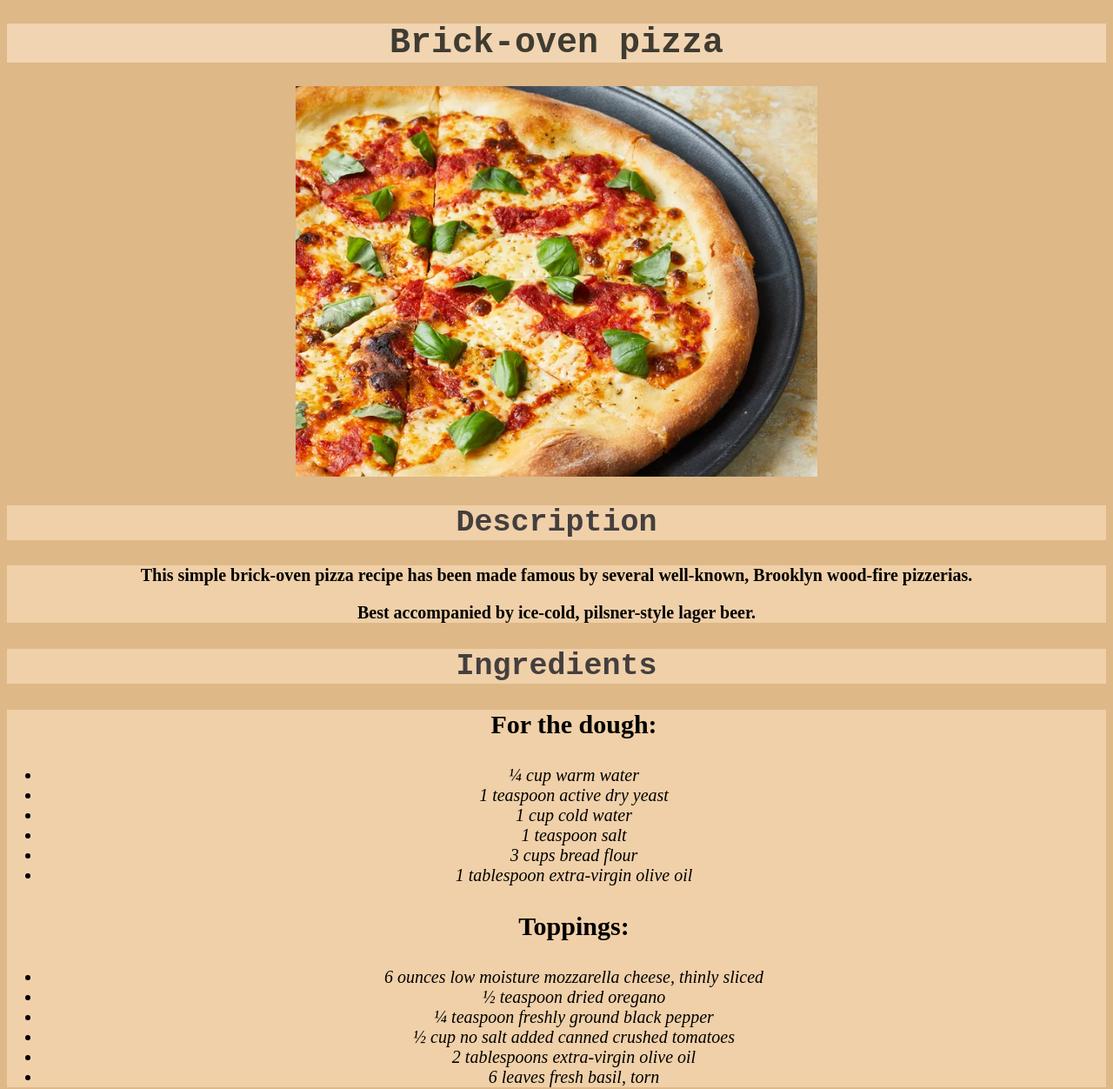
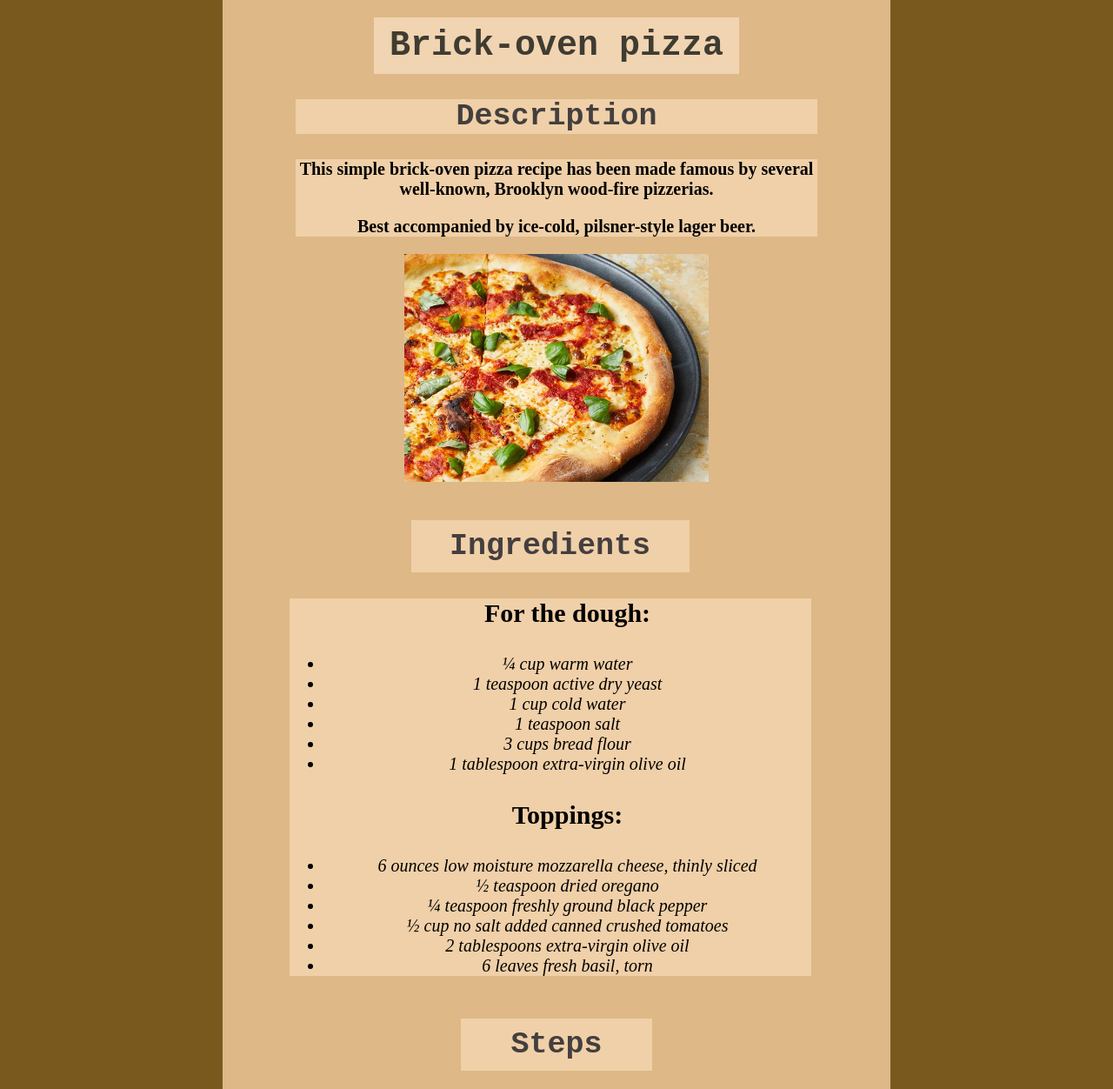
Before and after one commit to MilsenOnly12k/odin-recipes, a plain HTML site: page recipes/pizza.html in a window 1280 px wide. Shown: the top 1252 px of the page at 87% size. Drawn offline with Linux system fonts and the light colour scheme.

Commit message:
Css layout changes to pizza.html and index.html

```diff
--- a/recipes/pizza.css
+++ b/recipes/pizza.css
@@ -1,6 +1,40 @@
 body {
+  background-color: rgb(122, 89, 30);
+  text-align: center;
+  box-sizing: border-box;
+  margin: 0 auto;
+}
+
+.Site {
+  width: auto;
+  margin: 0 20%;
   background-color: burlywood;
-  text-align: center;
+}
+
+.FirstDiv,
+.SecondDiv {
+  margin: 0 10px 10px;
+  height: auto;
+}
+
+.MainBox,
+.SecondBox {
+
+  width: 600px;
+  display: inline-block;
+
+}
+
+.Ingr,
+.Desc {
+  margin: 0 auto;
+  width: 600px;
+  display: inline-block;
+
+}
+
+.Ingr {
+  margin-right: 2%;
 }
 
 #Header {
@@ -8,11 +42,14 @@ body {
   font-size: 40px;
   background-color: rgb(241, 212, 177);
   color: rgb(63, 60, 50);
+  width: 400px;
+  margin: 20px auto;
+  padding: 10px;
 }
 
 #ImageOne {
   height: auto;
-  width: 600px;
+  width: 350px;
 }
 
 #Description {
@@ -28,16 +65,25 @@ body {
   font-weight: 600;
 }
 
+#Ingredients,
+#Steps {
+  margin-left: auto;
+  margin-right: auto;
+  padding: 10px;
+}
+
 #Ingredients {
   background-color: rgb(240, 208, 168);
   color: rgb(68, 63, 63);
   font-size: 35px;
   font-family: "Courier New", monospace, sans-serif;
+  width: 300px;
 }
 
 .Ingredients {
   background-color: rgb(240, 208, 168);
   font-size: 20px;
+
 }
 
 .Ingredients p {
@@ -49,6 +95,7 @@ body {
   font-size: 35px;
   font-family: "Courier New", monospace, sans-serif;
   color: rgb(68, 63, 63);
+  width: 200px;
 }
 
 .Steps {
--- a/recipes/pizza.html
+++ b/recipes/pizza.html
@@ -6,17 +6,26 @@
     <link rel="stylesheet" href="pizza.css">
   </head>
   <body>
-
+    <div class="Site">
+      <div class="FirstDiv">
+        <div class="MainBox">
           <h1 id="Header">Brick-oven pizza</h1>
 
-    <img src="../images/70801_BrickOvenPizzaBrooklynStyle_ddmfs_3x4_3852-2ef5d5e09aa6401d8041dc0a32c8aa27.webp" alt="Pizza" height="300" width="400" id="ImageOne">
+          <h2 id="Description">Description</h2>
 
-    <h2 id="Description">Description</h2>
           <div class="Description">
             <p>This simple brick-oven pizza recipe has been made famous by several well-known, Brooklyn wood-fire pizzerias.</p>
             <p>Best accompanied by ice-cold, pilsner-style lager beer.</p>
           </div>
+        </div>
 
+        <div class="SecondBox">
+          <img src="../images/70801_BrickOvenPizzaBrooklynStyle_ddmfs_3x4_3852-2ef5d5e09aa6401d8041dc0a32c8aa27.webp" alt="Pizza" height="300" width="400" id="ImageOne">
+        </div>
+      </div>
+
+      <div class="SecondDiv">
+        <div class="Ingr">
           <h2 id="Ingredients">Ingredients</h2>
           <div class="Ingredients">
             <ul>
@@ -37,7 +46,9 @@
               <li><em>6 leaves fresh basil, torn</em></li>
             </ul>
           </div>
+        </div>
 
+        <div class="Desc">
           <h2 id="Steps">Steps</h2>
           <div class="Steps">
             <ol>
@@ -54,8 +65,11 @@
               <li><em><strong>Enjoy your pizza :)</strong></em></li>
             </ol>
           </div>
-
+        </div>
+      </div>
 
       <a href="../index.html" id="Home-page">Main page</a>
+
+    </div>
   </body>
 </html>
--- a/styles.css
+++ b/styles.css
@@ -1,13 +1,22 @@
 body {
   background-color: rgb(246, 242, 171);
   text-align: center;
+  box-sizing: border-box;
+
 
 }
 
-#Header {
+
+.Header {
   background-color: rgb(226, 211, 82);
   font-size: 40px;
   font-family: "Courier New", monospace, sans-serif;
+  width: 650px;
+  margin: 0 auto;
+
+}
+.Header h1 {
+  padding: 20px
 }
 
 .Selection {
@@ -16,4 +25,6 @@ body {
   color: black;
   font-family: "Courier New", monospace, sans-serif;
   font-weight: 400;
+  width: 400px;
+  margin: 100px auto;
 }
```
Also changed, not shown: index.html (+1 -1 lines). Lines whose indentation alone changed are shown as unchanged.
